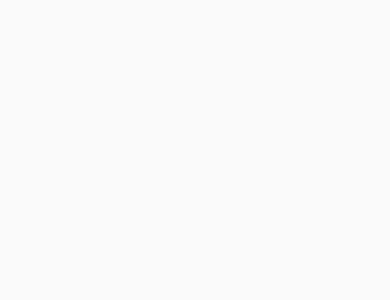
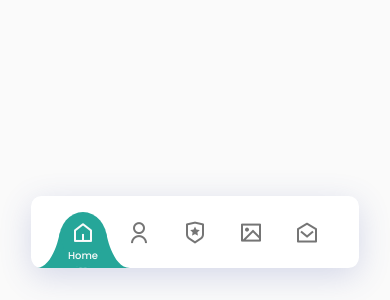
Before and after one commit to anshRS/portfolio, a React (Create React App) app in the folder web/: page / in a window 390 px wide. Shown: the part 544-844 px from the top of the page. Built offline with nearby package versions, Linux system fonts and the light colour scheme.

Commit message:
Developed a responsive Navbar component

```diff
--- a/web/src/App.js
+++ b/web/src/App.js
@@ -1,10 +1,11 @@
 import React from 'react'
 import './App.css';
+import Header from './components/header/Header';
 
 function App() {
   return (
     <>
-
+      <Header />
     </>
   );
 }
--- /dev/null
+++ b/web/src/components/header/Header.jsx
@@ -0,0 +1,62 @@
+import React from 'react'
+import './header.css'
+
+const Header = () => {
+
+    // Active Link
+    const navlink = document.querySelectorAll('.nav__link')
+
+    function activeLink() {
+        navlink.forEach((item) => item.classList.remove('active-link'))
+        this.classList.add('active-link')
+    }
+
+    navlink.forEach((item) => item.addEventListener('click', activeLink))
+
+    return (
+        <>
+            <nav className='nav'>
+                <ul className='nav__list'>
+                    <a href='#home' className='nav__link active-link' >
+                        <i className="ri-home-5-line"></i>
+                        <span className='nav__name'>
+                            Home
+                        </span>
+                    </a>
+                    <a href='#about' className='nav__link'>
+                        <i className="ri-user-line"></i>
+                        <span className='nav__name'>
+                            About
+                        </span>
+                    </a>
+                    <a href='#skills' className='nav__link'>
+                        <i className="ri-shield-star-line"></i>
+                        <span className='nav__name'>
+                            Skills
+                        </span>
+                    </a>
+                    <a href='#portfolio' className='nav__link'>
+                        <i className="ri-image-line"></i>
+                        <span className='nav__name'>
+                            Portfolio
+                        </span>
+                    </a>
+                    <a href='#contact' className='nav__link'>
+                        <i className="ri-mail-open-line"></i>
+                        <span className='nav__name'>
+                            Contact
+                        </span>
+                    </a>
+
+                    <svg className='indicator' width="94" height="56" xmlns="http://www.w3.org/2000/svg">
+                        <ellipse cx="47" cy="28" rx="24" ry="28" />
+                        <path d="M24 20C24 20 28 55.9999 48 56L0 55.9997C18 55.9998 24 20 24 20Z" />
+                        <path d="M70 20C70 20 66 55.9999 46 56L94 55.9997C76 55.9998 70 20 70 20Z" />
+                    </svg>
+                </ul>
+            </nav>
+        </>
+    )
+}
+
+export default Header
--- /dev/null
+++ b/web/src/components/header/header.css
@@ -0,0 +1,102 @@
+.nav {
+    position: fixed;
+    bottom: 2rem;
+    left: 0;
+    right: 0;
+    width: 328px;
+    height: 72px;
+    background-color: var(--container-color);
+    box-shadow: 0 8px 32px hsla(231, 44%, 45%, 0.2);
+    margin: 0 auto;
+    padding: 1.5rem 0.5rem;
+    border-radius: 0.65rem;
+    overflow: hidden;
+}
+
+.nav__list {
+    display: flex;
+    justify-content: center;
+    column-gap: 2rem;
+}
+
+.nav__link {
+    display: flex;
+    flex-direction: column;
+    align-items: center;
+}
+
+.nav__link i {
+    font-size: 1.5rem;
+    color: var(--text-color);
+    z-index: 20;
+    transition: 0.3s;
+}
+
+.nav__name {
+    font-size: var(--tiny-font-size);
+    position: absolute;
+    font-weight: 500;
+    transform: translateY(50px);
+    color: var(--body-color);
+    z-index: 20;
+    transition: 0.4s;
+    opacity: 0;
+}
+
+/* Indicator Link */
+
+.indicator {
+    position: absolute;
+    left: 5px;
+    bottom: 0;
+    fill: var(--primary-color);
+    transition: 0.3s;
+}
+
+/* Active Link */
+.active-link i {
+    color: var(--body-color);
+}
+
+.active-link .nav__name {
+    opacity: 1;
+    transform: translateY(28px);
+}
+
+/* Move indicator */
+.nav__link:nth-child(1).active-link ~ .indicator {
+  transform: translateX(calc(56px * 0));
+}
+
+.nav__link:nth-child(2).active-link ~ .indicator {
+  transform: translateX(calc(56px * 1));
+}
+
+.nav__link:nth-child(3).active-link ~ .indicator {
+  transform: translateX(calc(56px * 2));
+}
+
+.nav__link:nth-child(4).active-link ~ .indicator {
+  transform: translateX(calc(56px * 3));
+}
+
+.nav__link:nth-child(5).active-link ~ .indicator {
+  transform: translateX(calc(56px * 4));
+}
+
+
+/* Breakpoints */
+
+/* For small devices */
+@media screen and (max-width: 320px) {
+    .nav {
+        zoom: 0.8;
+    }
+}
+
+/* For large devices */
+@media screen and (min-width: 968px) {
+    .nav {
+        zoom: 1.1;
+    }
+}
```
